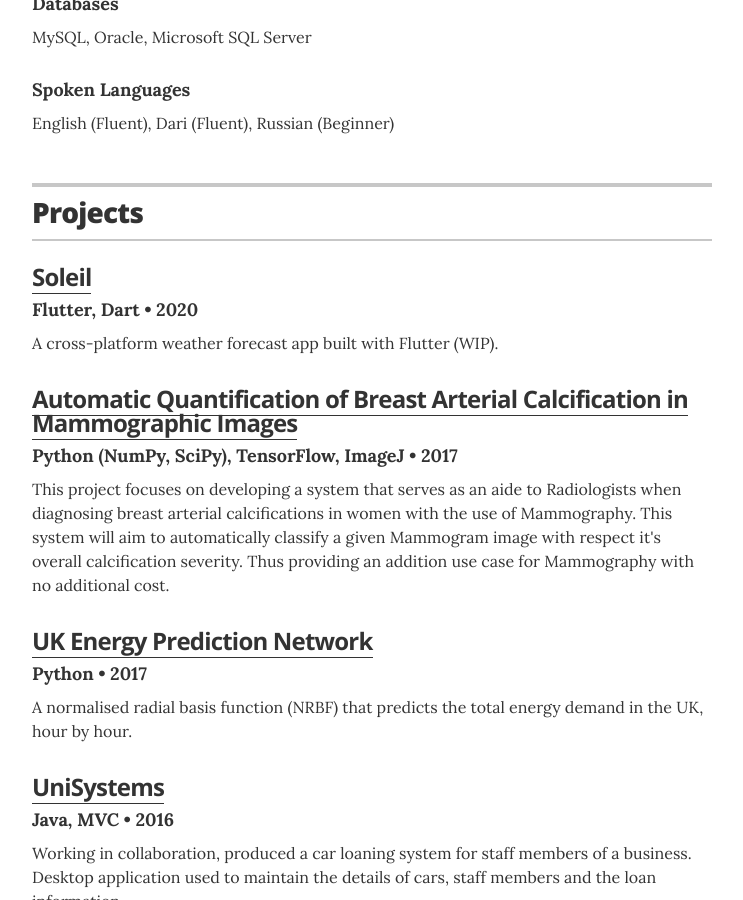
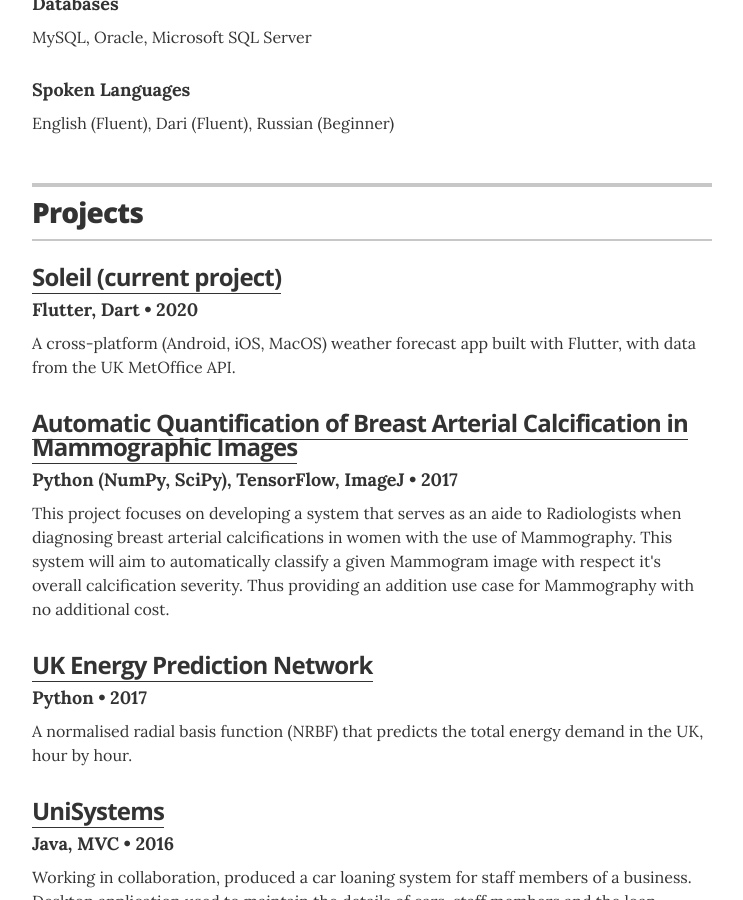
Before and after one commit to nmazidi/nmazidi.github.io, a Jekyll site: the page built from index.html, in a window 1280 px wide and 900 px high, scrolled down 3701 px. Shown: the whole window, without its empty margins (268-1011 px from the left). Built offline with Jekyll 4.4.1, drawn with Linux system fonts in a browser that asks for light colours.

Commit message:
added better soleil description

```diff
--- a/_data/projects.yml
+++ b/_data/projects.yml
@@ -1,11 +1,11 @@
 # Projects
 # uncomment the urls if you wish to display them, and add your own URL
 
-- project: Soleil
+- project: Soleil (current project)
   role: Flutter, Dart
   duration: 2020
   url: "https://github.com/nmazidi/soleil"
-  description:  A cross-platform weather forecast app built with Flutter (WIP).
+  description:  A cross-platform (Android, iOS, MacOS) weather forecast app built with Flutter, with data from the UK MetOffice API.
 
 - project: Automatic Quantification of Breast Arterial Calcification in Mammographic Images
   role: Python (NumPy, SciPy)&#44; TensorFlow, ImageJ
```
